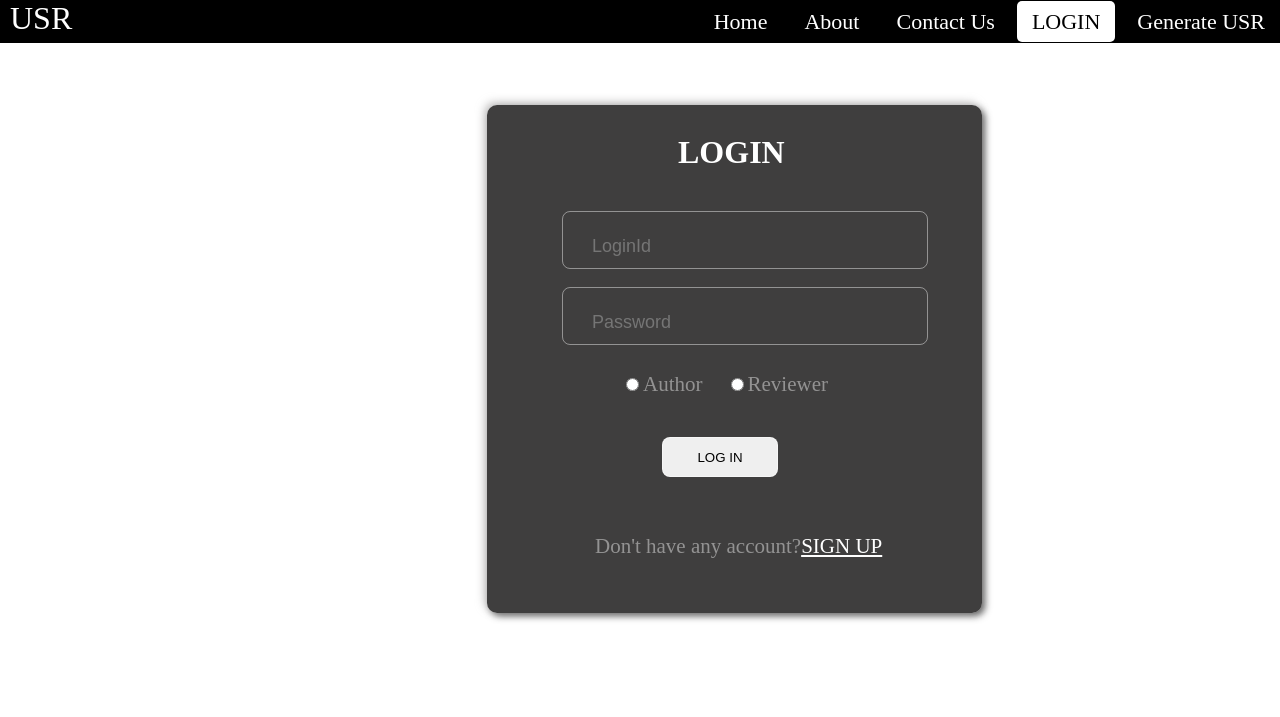
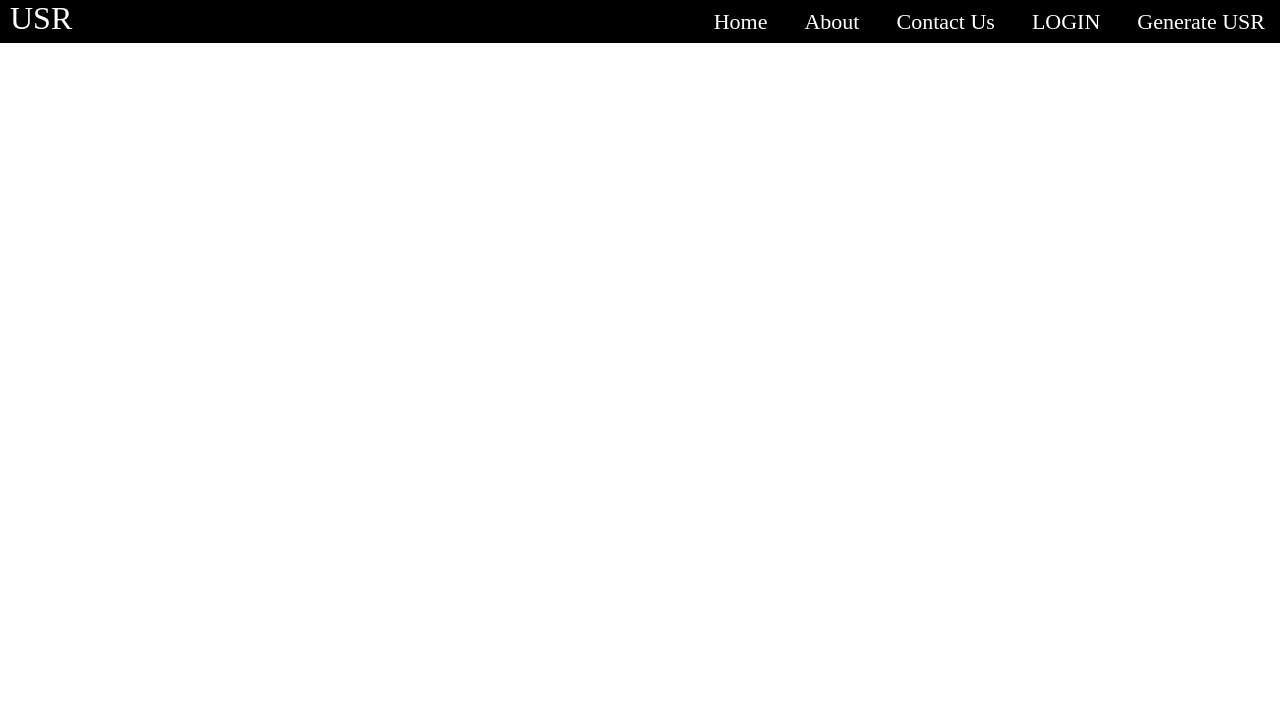
Before and after one commit to guptaisha941/AuthoringInterface_Integration, a Flask app: page / in a window 1280 px wide. Shown: the top 717 px of the page. Run offline with Flask 2, Linux system fonts and the light colour scheme; some libraries are stand-ins or nearby versions.

Commit message:
login file updated

```diff
--- a/app.py
+++ b/app.py
@@ -1,4 +1,4 @@
-from flask import Flask, render_template, request, redirect, url_for, session
+from flask import Flask,flash, render_template, request, redirect, url_for, session
 from flask_mysqldb import MySQL
 from config import app
 import MySQLdb.cursors
@@ -9,6 +9,9 @@
 # cursor.execute('CREATE TABLE IF NOT EXISTS author (author_id int AUTO_INCREMENT , author_name varchar(255), email varchar(255), password varchar(16), reviewer_role varchar(255), PRIMARY KEY(author_id)) ')
 
 @app.route('/')
+def index():
+    return render_template('index.html')
+
 @app.route('/login', methods =['GET', 'POST'])
 def login():
     msg = ''
@@ -17,13 +20,14 @@
         password = request.form['password']
         cursor = mysql.connection.cursor(MySQLdb.cursors.DictCursor)
         # cursor.execute('CREATE TABLE IF NOT EXISTS author (author_id int AUTO_INCREMENT , author_name varchar(255), email varchar(255), password varchar(16), reviewer_role varchar(255), PRIMARY KEY(author_id)) ')
-        cursor.execute('SELECT * FROM accounts WHERE email = % s AND password = % s', (email, password, ))
+        cursor.execute('SELECT * FROM author WHERE email = % s AND password = % s', (email, password, ))
         author = cursor.fetchone()
         if author:
             session['loggedin'] = True
             session['author_id'] = author['author_id']
             session['email'] = author['email']
             msg = 'Logged in successfully !'
+            flash('Logged in successfully')
             return render_template('index.html', msg = msg)
         else:
             msg = 'Incorrect loginId / password !'
--- a/config.py
+++ b/config.py
@@ -1,8 +1,10 @@
 from flask import Flask, render_template, request, redirect, url_for, session
 from flask_mysqldb import MySQL
 
+
 app = Flask(__name__)
 
+app.secret_key = 'asdfghjkl'
 
 # app.secret_key = 'your secret key'
 
--- a/templates/index.html
+++ b/templates/index.html
@@ -12,10 +12,10 @@
         </div>
         <div class="menuitem" align="right">
         <ul>
-            <li><a href="{{url_for('index')}}">Home</a></li>
+            <li><a href="index.html">Home</a></li>
             <li><a href="#">About</a></li>
             <li><a href="#">Contact Us</a></li>
-            <li><a href="login.html">LOGIN</a></li>
+            <li><a href="{{ url_for('login')}}">LOGIN</a></li>
             <li><a href="usrgenerate.html">Generate USR</a></li>
         </ul>
         </div>
--- a/templates/login.html
+++ b/templates/login.html
@@ -27,11 +27,11 @@
           <div class="headname"><h1>LOGIN</h1></div>
           <div class="msg">{{ msg }}</div>
           <div class="field">
-            <input type="text" placeholder="LoginId" name="email"required>
+            <input id="email" type="text" placeholder="LoginId" name="email" required>
           </div>
 
           <div class="field">
-            <input type="password" placeholder="Password" name="password">
+            <input id="password" type="password" placeholder="Password" name="password">
           </div>
 
           <div class="radio">
--- a/templates/signup.html
+++ b/templates/signup.html
@@ -27,7 +27,7 @@
           <div class="headname"><h1>SIGN UP</h1></div>
           <div class="msg">{{ msg }}</div>
           <div class="field">
-            <input id="author_name" type="text" placeholder="Author Name" name="author_name" required>
+            <input id="author_name" type="text" placeholder="Name" name="author_name" required>
           </div>
           <div class="field">
             <input id="email" type="text" placeholder="Email" name="email" required>
@@ -38,9 +38,9 @@
 
           <div class="radio2">
             <p>Reviewer role:&nbsp;&nbsp;
-            <input type="radio" id="id" name="reviewer_role">
+            <input type="radio" id="reviewer_role" name="reviewer_role" value = "Yes">
             <label for="reviewer_role">Yes</label>&nbsp;&nbsp;&nbsp;&nbsp;&nbsp;&nbsp;
-            <input type="radio" id="id" name="reviewer_role">
+            <input type="radio" id="reviewer_role" name="reviewer_role" value="No">
             <label for="reviewer_role">No</label></p>
           </div>
 
```
Also changed, not shown: AI.sql (added, +7 -0 lines).
